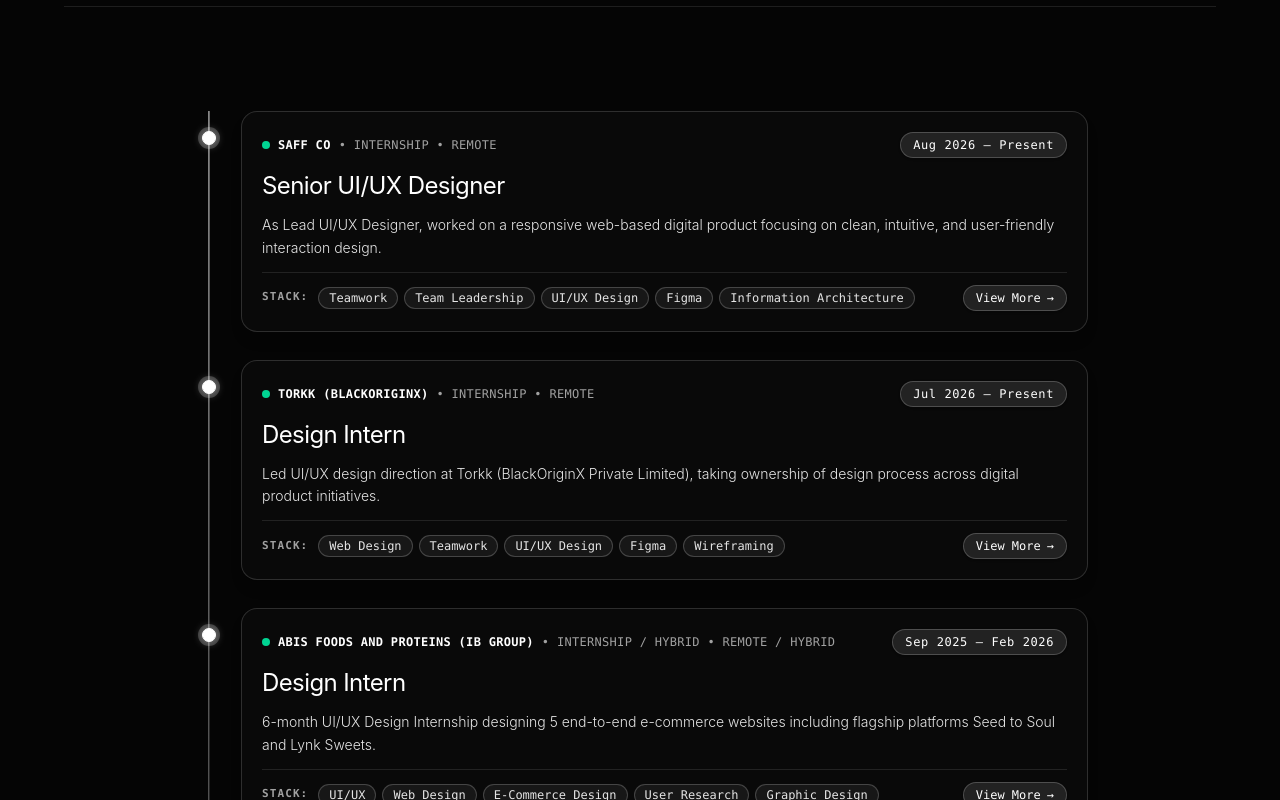
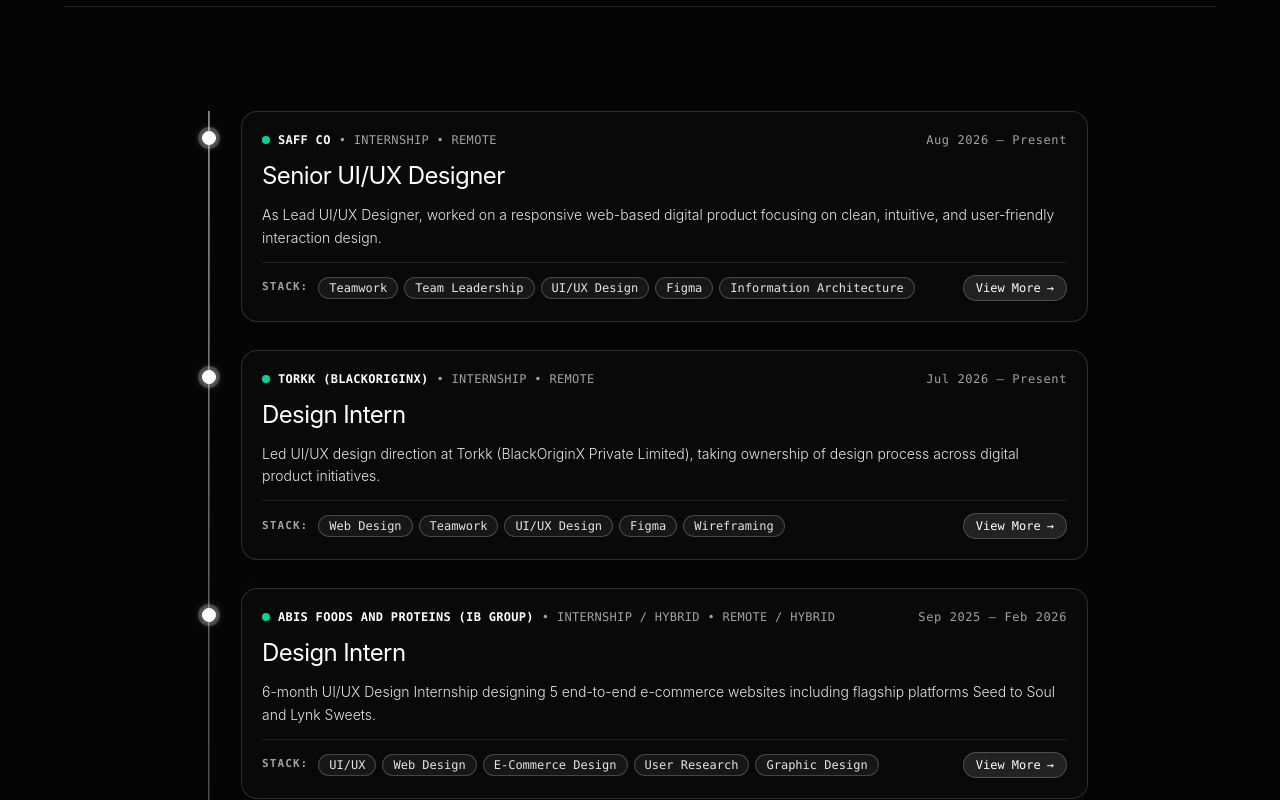
Before and after one commit to araspureh-glitch/humanshu-portfolio, a React (Vite) app: page /about in a window 1280 px wide. Shown: the part 2420-3220 px from the top of the page. Built offline with nearby package versions, Linux system fonts and the light colour scheme.

Commit message:
Remove background and stroke from date badge in timeline cards

```diff
--- a/src/components/ui/timeline-02.jsx
+++ b/src/components/ui/timeline-02.jsx
@@ -138,8 +138,8 @@ export default function Timeline_02({ data = defaultTimelineData, title = "Work
                         {entry.type && <span className="text-neutral-400 font-medium">• {entry.type}</span>}
                       </div>
 
-                      {/* Date Badge - High Visibility */}
-                      <span className="inline-flex items-center px-3 py-1 rounded-full bg-white/10 border border-white/20 text-xs font-mono font-medium text-white self-start sm:self-auto shrink-0 tracking-wider shadow-sm">
+                      {/* Date Text (No background or stroke) */}
+                      <span className="text-xs font-mono text-neutral-400 self-start sm:self-auto shrink-0 tracking-wider">
                         {entry.date}
                       </span>
                     </div>
--- a/src/components/ui/timeline-02.tsx
+++ b/src/components/ui/timeline-02.tsx
@@ -159,8 +159,8 @@ export default function Timeline_02({ data = defaultTimelineData, title = "Work
                         {entry.type && <span className="text-neutral-400 font-medium">• {entry.type}</span>}
                       </div>
 
-                      {/* Date Badge - High Visibility */}
-                      <span className="inline-flex items-center px-3 py-1 rounded-full bg-white/10 border border-white/20 text-xs font-mono font-medium text-white self-start sm:self-auto shrink-0 tracking-wider shadow-sm">
+                      {/* Date Text (No background or stroke) */}
+                      <span className="text-xs font-mono text-neutral-400 self-start sm:self-auto shrink-0 tracking-wider">
                         {entry.date}
                       </span>
                     </div>
```
